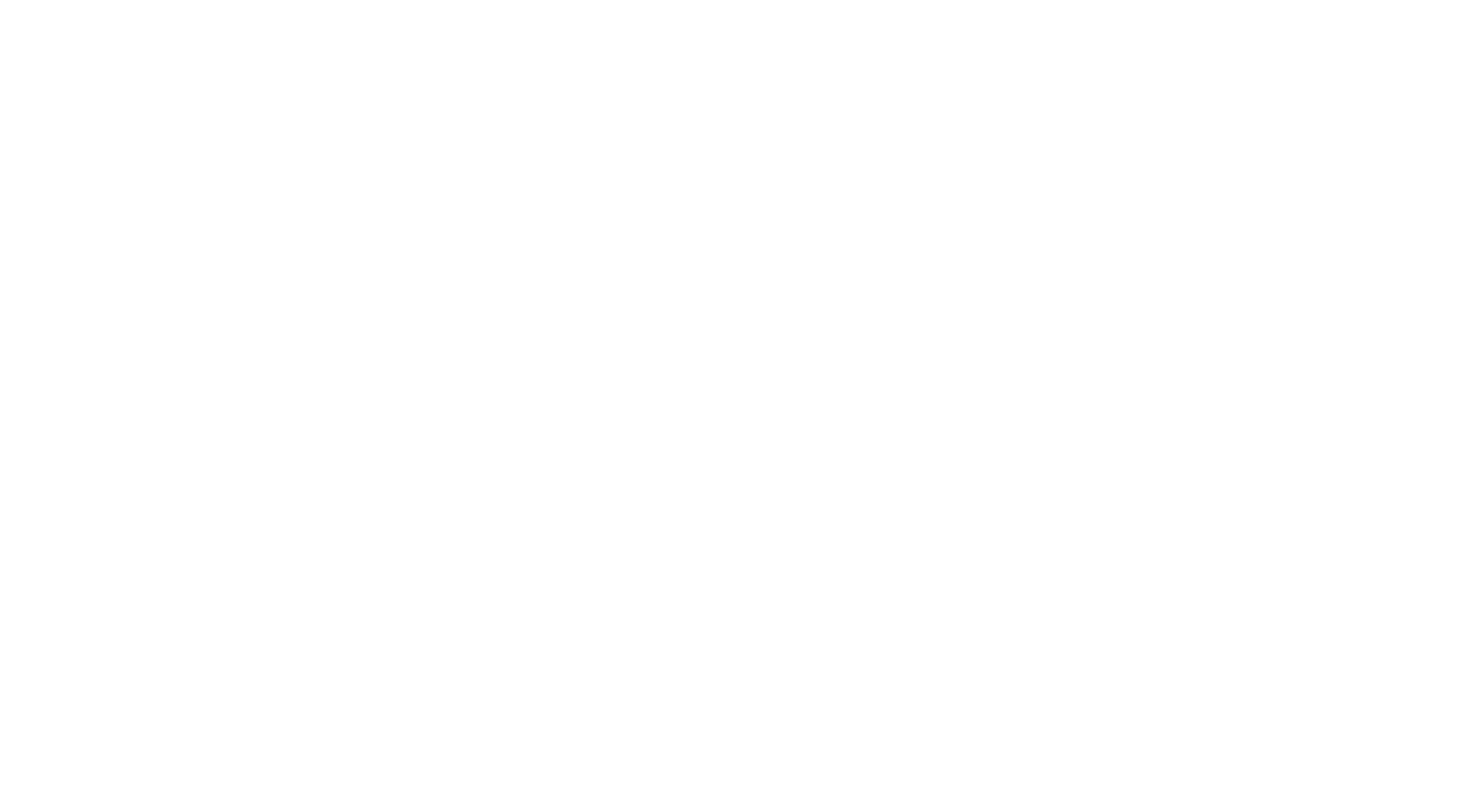
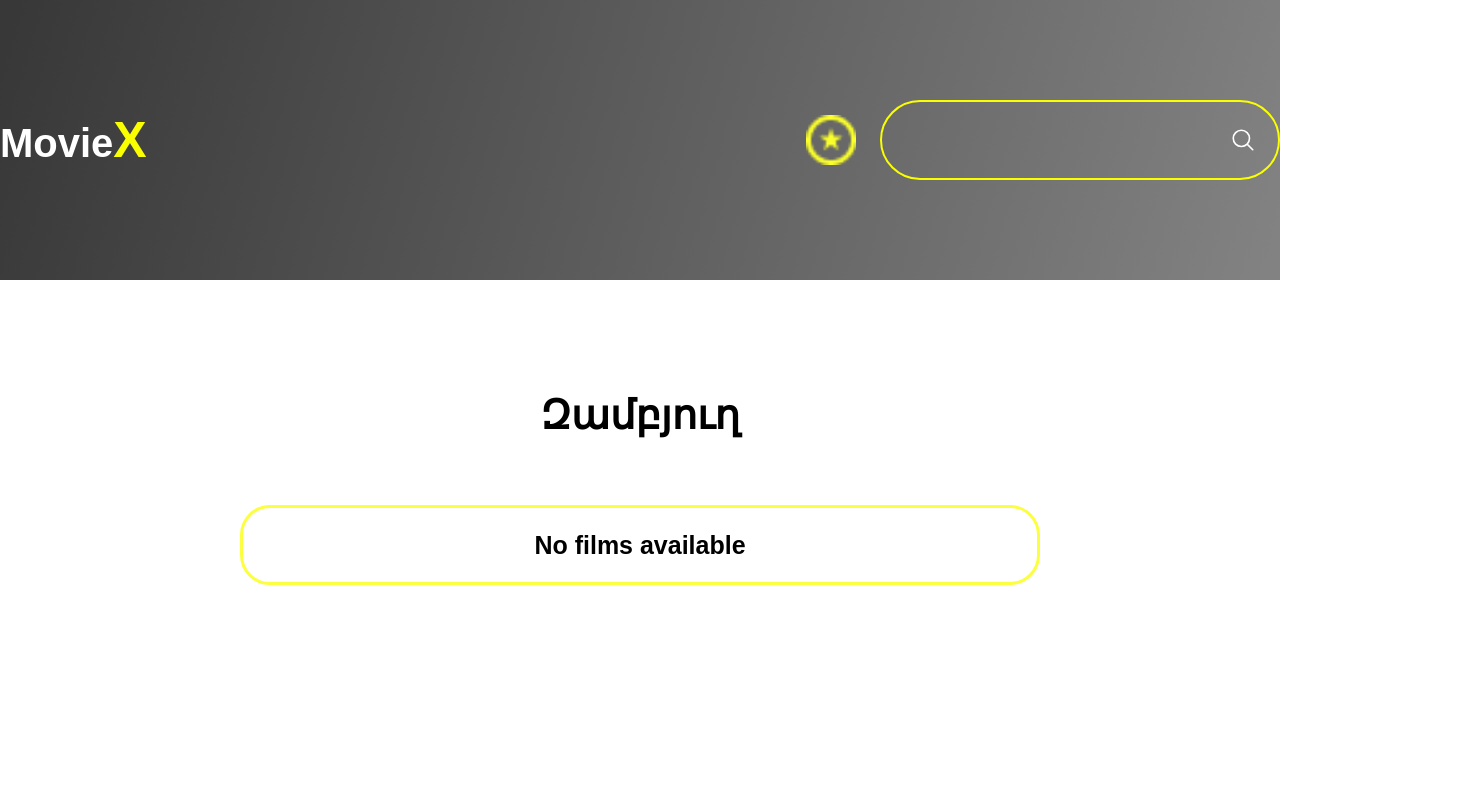
Before and after one commit to ErvandProg/MovieX, a React (Vite) app: page /likes in a window 1280 px wide. Before the commit this address had no page. Shown: the top 800 px of the page, 1470 px wide, since content can reach past the window. Built offline with nearby package versions, Linux system fonts and the light colour scheme.

Commit message:
create basket

```diff
--- a/package.json
+++ b/package.json
@@ -15,7 +15,8 @@
     "react-js-pagination": "^3.0.2",
     "react-paginate": "^8.2.0",
     "react-router-dom": "^6.22.0",
-    "swiper": "^11.0.6"
+    "swiper": "^11.0.6",
+    "zustand": "^4.5.0"
   },
   "devDependencies": {
     "@types/react": "^18.2.15",
--- a/src/App.jsx
+++ b/src/App.jsx
@@ -2,6 +2,7 @@ import { BrowserRouter, Routes, Route } from 'react-router-dom';
 import MainLayout from './layouts/MainLayout';
 import FilmsInfo from './pages/FilmsInfo';
 import Home from './pages/Home';
+import Liked from './pages/Liked';
 import Search from './pages/Search';
 
 export default function App() {
@@ -12,6 +13,7 @@ export default function App() {
 					<Route path='/' element={<Home />} />
 					<Route path='/search' element={<Search itemsPerPage={4} />} />
 					<Route path='/film' element={<FilmsInfo />} />
+					<Route path='/likes' element={<Liked />} />
 				</Route>
 			</Routes>
 		</BrowserRouter>
--- a/src/components/header/Header.jsx
+++ b/src/components/header/Header.jsx
@@ -1,13 +1,18 @@
-import React from 'react'
-import { Link } from 'react-router-dom'
-import SearchInp from './SearchInp'
+import React from 'react';
+import { Link } from 'react-router-dom';
+import SearchInp from './SearchInp';
 
 export default function Header() {
 	return (
 		<div className='w-[100%] py-[100px] bg-[linear-gradient(105.93deg,_#383838_1.22%,_#828282_99.05%)] flex justify-center items-center'>
 			<div className="w-[1660px] flex justify-between items-center">
-				<Link to="/"><p className='text-[40px] font-black font-prompt text-[#FFFFFF]'>Movie<span className='text-[50px] font-extrabold text-[#FAFF00]'>X</span></p></Link>
-				<SearchInp />
+				<div className="">
+					<Link to="/"><p className='text-[40px] font-black font-prompt text-[#FFFFFF]'>Movie<span className='text-[50px] font-extrabold text-[#FAFF00]'>X</span></p></Link>
+				</div>
+				<div className="flex justify-center items-center gap-6">
+					<Link to="likes"><img src="../../../public/Average.png" alt="" className='w-[50px] h-[50px]' /></Link>
+					<SearchInp />
+				</div>
 			</div>
 		</div>
 	)
--- a/src/components/movies/Film.jsx
+++ b/src/components/movies/Film.jsx
@@ -1,7 +1,25 @@
 import React from 'react';
 import { Link, useLocation } from 'react-router-dom';
+import { useLikedStore } from '../../stores/useLikedStore';
+
 
 export default function Film({ films, type, currentItems, query }) {
+	let liked = useLikedStore((state) => state.liked);
+	let addALike = useLikedStore((state) => state.addALike);
+	let removeALike = useLikedStore((state) => state.removeALike);
+
+	function checkAcctive(el) {
+		return liked.results.find((element) => element.id === el.id)
+	}
+
+	function handleClick(el) {
+		if (liked.results.find((element) => element.id === el.id)) {
+			removeALike(el)
+		} else {
+			addALike(el)
+		}
+	}
+
 	if (type==="similar") {
 		const location = useLocation();
 		const params = {};
@@ -22,35 +40,41 @@ export default function Film({ films, type, currentItems, query }) {
 	}
 	return (
 		<>
-			<div className="flex gap-5">
-				{films.map((el, index) => {
-					if ( index < 4) {
-						return (
+			<div className="flex gap-5 justify-center items-center">
+				{films.length === 0 && (
+					<div className='w-[800px] h-[80px] rounded-[30px] border-[3px] border-[#FBFF40] flex justify-center items-center'>
+						<p className='text-[25px] font-prompt font-bold leading-[30.24px]'>No films available</p>
+					</div>
+				)}
+
+				{films.map((el, index) => (
+					index < 4 && (
 						<div className='w-[400px] h-[560px] rounded-[30px] border-[3px] border-[#FBFF40] flex flex-col items-center' key={`film ${index}`}>
-								<div className="w-[350px] py-[25px] flex flex-col gap-[10px]">
-									<img src={"https://image.tmdb.org/t/p/w500/" + el.backdrop_path} alt="" className='w-[350px] h-[400px] object-cover rounded-[30px] ' />
-									<Link to={currentItems!==undefined ? `/film?query=${query}&id=${el.id}` : `/film?hi`}><p className='text-[20px] font-prompt font-bold leading-[30.24px] cursor-pointer'>{el.title}</p></Link>
-									<div className="flex pt-6 justify-between">
-										<div className="flex gap-2 justify-center items-start">
-											<img src="../../../public/Time.png" alt="" className='w-[24px] h-[24px] ' />
-											<p className='text-[#383838] font-bold text-[18px] font-prompt leading-[27.22px]'>{el.release_date.slice(0, 4)}</p>
+							<div className='w-[350px] py-[25px] flex flex-col gap-[10px]'>
+								<img src={'https://image.tmdb.org/t/p/w500/' + el.backdrop_path} alt='' className='w-[350px] h-[400px] object-cover rounded-[30px]' />
+								<Link to={currentItems !== undefined ? `/film?query=${query}&id=${el.id}` : `/film?hi`}><p className='text-[20px] font-prompt font-bold leading-[30.24px] cursor-pointer'>{el.title}</p></Link>
+								<div className='flex pt-6 justify-between'>
+									<div className='flex gap-2 justify-center items-start'>
+										<img src='../../../public/Time.png' alt='' className='w-[24px] h-[24px]' />
+										<p className='text-[#383838] font-bold text-[18px] font-prompt leading-[27.22px]'>{el.release_date.slice(0, 4)}</p>
+									</div>
+									<div className='flex gap-4 justify-center items-start'>
+										<div className=''>
+											<svg xmlns='http://www.w3.org/2000/svg' onClick={() => handleClick(el)} fill={checkAcctive(el) ? '#f74444' : 'white'} viewBox='0 0 24 24' strokeWidth='1.5' stroke='currentColor' className='w-[24px] h-[24px] cursor-pointer'>
+												<path strokeLinecap='round' strokeLinejoin='round' d='M21 8.25c0-2.485-2.099-4.5-4.688-4.5-1.935 0-3.597 1.126-4.312 2.733-.715-1.607-2.377-2.733-4.313-2.733C5.1 3.75 3 5.765 3 8.25c0 7.22 9 12 9 12s9-4.78 9-12z' />
+											</svg>
 										</div>
-										<div className="flex gap-4 justify-center items-start">
-											<div className="">
-												<svg xmlns="http://www.w3.org/2000/svg" fill='#fa7057ee' viewBox="0 0 24 24" strokeWidth="1.5" stroke="currentColor" className="w-[24px] h-[24px] cursor-pointer">
-													<path strokeLinecap="round" strokeLinejoin="round" d="M21 8.25c0-2.485-2.099-4.5-4.688-4.5-1.935 0-3.597 1.126-4.312 2.733-.715-1.607-2.377-2.733-4.313-2.733C5.1 3.75 3 5.765 3 8.25c0 7.22 9 12 9 12s9-4.78 9-12z" />
-												</svg>
-											</div>
-											<div className="flex gap-2 justify-center items-start">
-												<img src="../../../public/Average.png" alt="" className='w-[24px] h-[24px] ' />
-												<p className='text-[#383838] font-bold text-[18px] font-prompt leading-[27.22px]'>{el.vote_average}</p>
-											</div>
+										<div className='flex gap-2 justify-center items-start'>
+											<img src='../../../public/Average.png' alt='' className='w-[24px] h-[24px]' />
+											<p className='text-[#383838] font-bold text-[18px] font-prompt leading-[27.22px]'>{el.vote_average}</p>
 										</div>
 									</div>
+								</div>
 							</div>
-						</div>)
-					}
-				})}
+						</div>
+					)
+				))}
+
 			</div>
 		</>
 	);
--- a/src/components/movies/Films.jsx
+++ b/src/components/movies/Films.jsx
@@ -4,6 +4,7 @@ import Film from './Film';
 export default function Films({ data, type="default", currentItems=undefined, query }) {
 	const [isLoading, setIsLoading] = useState(true);
 	const [filmBase, setFilmBase] = useState(currentItems);
+
 	useEffect(() => {
 		return () => {
 			setFilmBase(currentItems)
@@ -20,7 +21,6 @@ export default function Films({ data, type="default", currentItems=undefined, qu
 	return (
 		<div className='flex flex-col justify-center items-center pb-[40px]'>
 			{isLoading && <img src="../../../public/loading.gif" alt="" />}
-
 			{!isLoading && (
 				<>
 					{
@@ -51,6 +51,14 @@ export default function Films({ data, type="default", currentItems=undefined, qu
 							</div>
 						)
 					}
+					{
+						type === "liked" && (
+							<div className="w-[1660px] flex flex-col gap-[60px] py-[105px]">
+								<p className='font-bold text-[40px] font-prompt text-center'>{data.title}</p>
+								<Film films={data.results} query={query} />
+							</div>
+						)
+					}
 				</>
 			)}
 		</div>
--- /dev/null
+++ b/src/pages/Liked.jsx
@@ -0,0 +1,15 @@
+import React from 'react'
+import Films from '../components/movies/Films'
+import { useLikedStore } from '../stores/useLikedStore'
+
+export default function Liked() {
+	let liked = useLikedStore((state) => state.liked);
+
+	return (
+		<div className='w-[100%] h-[100%] flex flex-col justify-center items-center'>
+			<div className="w-[1660px] h-[100%] flex flex-col justify-center items-center pb-[100px]">
+				<Films data={liked} type="liked" />
+			</div>
+		</div>
+	)
+}
--- /dev/null
+++ b/src/stores/useLikedStore.jsx
@@ -0,0 +1,29 @@
+	import create from 'zustand';
+	import { persist } from 'zustand/middleware';
+
+	export const useLikedStore = create(
+		persist(
+			(set, get) => ({
+				liked: {
+					title: "Զամբյուղ",
+					results: []
+				},
+				addALike: (film) => set({
+					liked: {
+						title: "Զամբյուղ",
+						results: [...get().liked.results, film]
+					}
+				}),
+				removeALike: (film) => set({
+					liked: {
+						title: "Զամբյուղ",
+						results: get().liked.results.filter((el) => el.id !== film.id)
+					}
+				}),
+
+			}),
+			{
+				name: 'liked films'
+			}
+		)
+	);
```
Also changed, not shown: 1 other file (tests, documents, lock files or other folders).
